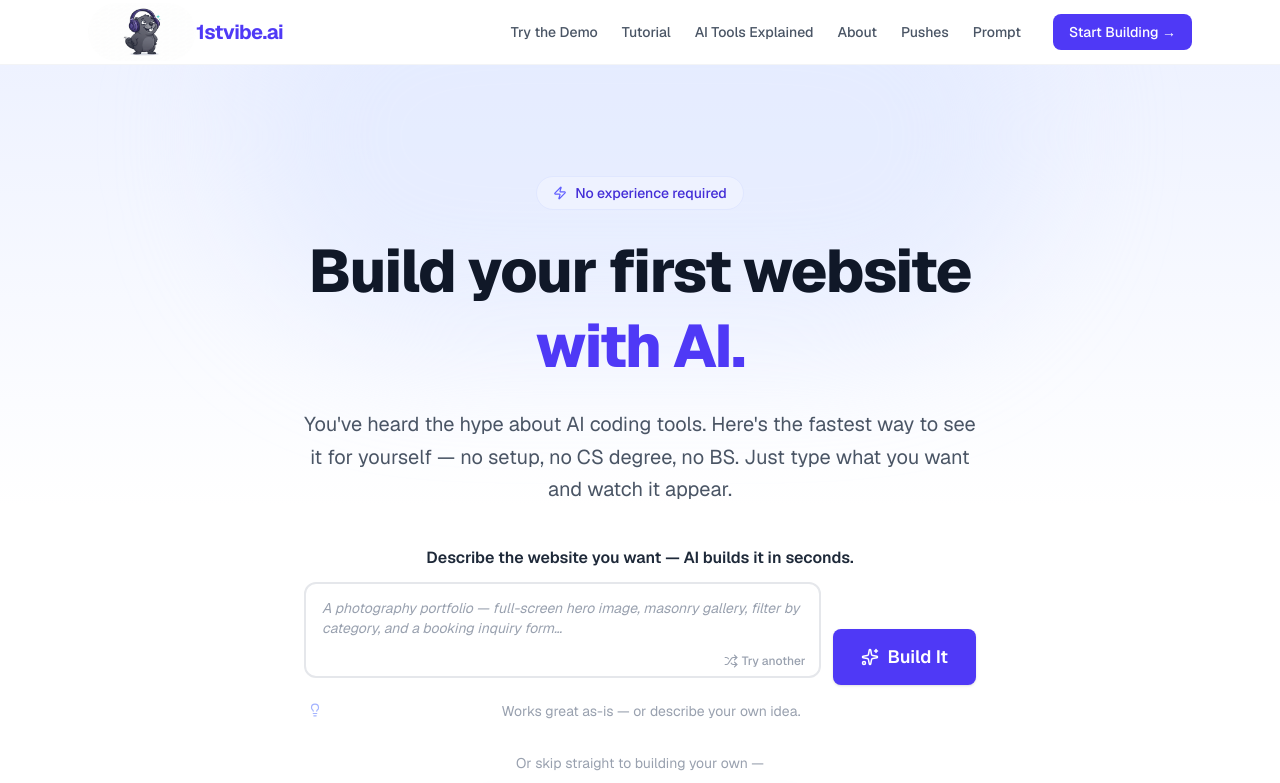
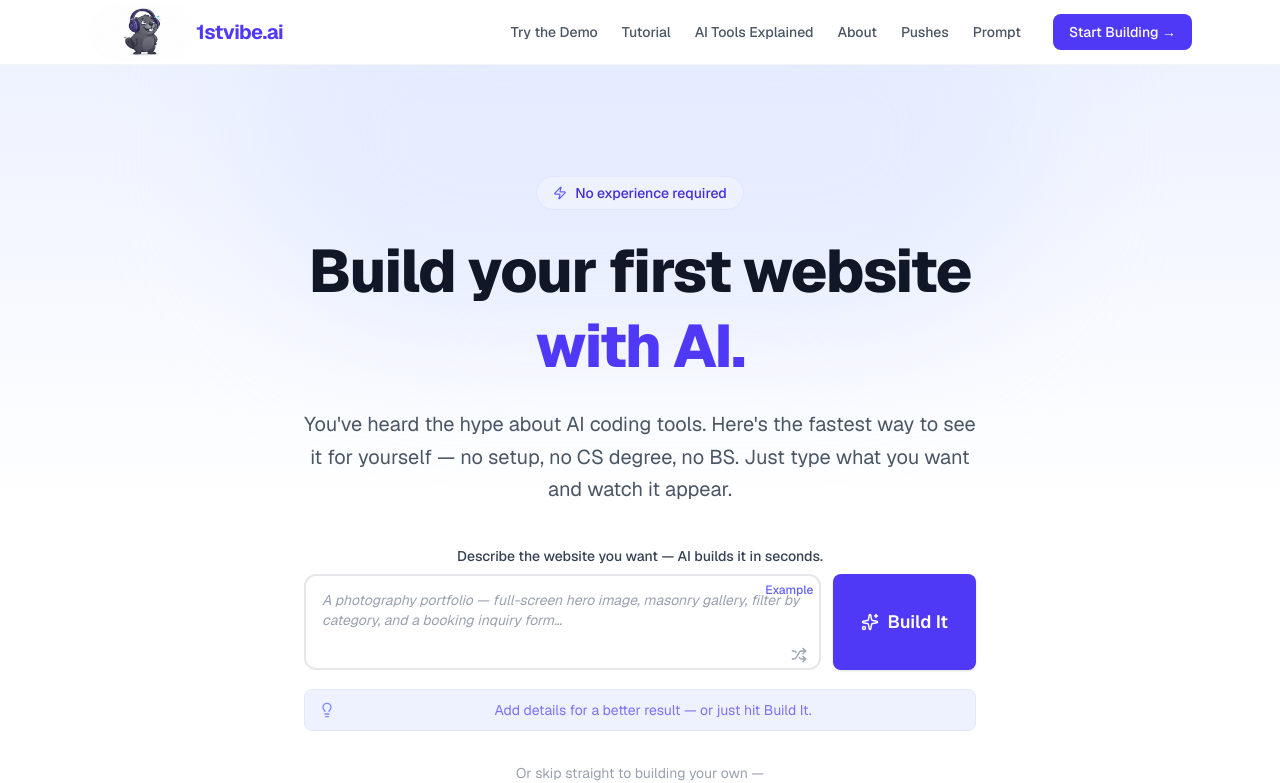
Before and after one commit to jaydubb74/1stvibe, a Next.js app: page / in a window 1280 px wide. Shown: the top 783 px of the page. Built offline with nearby package versions, Linux system fonts and the light colour scheme.

Commit message:
Revert "Polish DemoForm: remove clutter, fix proportions, quiet the callout"
This reverts commit b15360843939aa30d8976699ceb686fe02f91bdd.

```diff
--- a/components/demo/DemoForm.tsx
+++ b/components/demo/DemoForm.tsx
@@ -3,7 +3,7 @@
 import { useState, useEffect, useMemo, useRef } from "react";
 import { useRouter } from "next/navigation";
 import Button from "@/components/ui/Button";
-import { Sparkles, Loader2, Shuffle, Lightbulb } from "lucide-react";
+import { Sparkles, Loader2, Shuffle, Lightbulb, RefreshCw } from "lucide-react";
 import { cn } from "@/lib/utils";
 
 /** Rotating copy shown on the loading screen while waiting for the AI. */
@@ -219,7 +219,7 @@ export default function DemoForm() {
   return (
     <form onSubmit={handleSubmit} className="w-full max-w-2xl mx-auto">
       {/* Label */}
-      <label htmlFor="demo-prompt" className="block text-base font-semibold text-gray-800 mb-3">
+      <label htmlFor="demo-prompt" className="block text-sm font-medium text-gray-700 mb-2">
         Describe the website you want — AI builds it in seconds.
       </label>
 
@@ -245,15 +245,21 @@ export default function DemoForm() {
             }}
           />
 
+          {/* "Example" badge */}
+          {isDraftPrompt && (
+            <span className="absolute top-2 right-2 text-xs text-indigo-500 font-medium select-none pointer-events-none">
+              Example
+            </span>
+          )}
+
           {/* Shuffle button */}
           <button
             type="button"
             onClick={handleShuffle}
             title="Try a different example"
-            className="absolute bottom-2 right-2 flex items-center gap-1 text-gray-400 hover:text-indigo-600 hover:bg-indigo-50 active:scale-90 rounded-lg p-2 transition-all"
+            className="absolute bottom-2 right-2 text-gray-400 hover:text-indigo-600 hover:bg-indigo-50 active:scale-90 rounded-lg p-1.5 transition-all"
           >
-            <Shuffle size={14} />
-            <span className="text-xs font-medium">Try another</span>
+            <Shuffle size={16} />
           </button>
         </div>
 
@@ -261,24 +267,34 @@ export default function DemoForm() {
           type="submit"
           size="lg"
           disabled={!prompt.trim()}
-          className="w-full sm:w-auto sm:self-end whitespace-nowrap"
+          className="w-full sm:w-auto sm:self-start sm:h-24 whitespace-nowrap"
         >
           <Sparkles size={18} />
           Build It
         </Button>
       </div>
 
-      {/* Coaching hint */}
-      <div className="mt-4 flex items-start gap-2 px-1">
-        <Lightbulb size={14} className="text-indigo-300 shrink-0 mt-0.5" />
+      {/* Coaching callout */}
+      <div className="mt-3 flex items-center gap-2.5 rounded-lg bg-indigo-50 border border-indigo-100 px-3.5 py-2.5 min-h-[2.5rem]">
+        <Lightbulb size={16} className="text-indigo-400 shrink-0" />
         <p
           key={hasStartedTyping ? hintIndex : "default"}
-          className="text-sm text-gray-400 flex-1 animate-hint-swap"
+          className="text-sm text-indigo-600/70 flex-1 animate-hint-swap"
         >
           {hasStartedTyping
             ? COACHING_HINTS[hintIndex]
-            : "Works great as-is — or describe your own idea."}
+            : "Add details for a better result — or just hit Build It."}
         </p>
+        {hasStartedTyping && (
+          <button
+            type="button"
+            onClick={() => setHintIndex((prev) => (prev + 1) % COACHING_HINTS.length)}
+            title="Next tip"
+            className="text-indigo-300 hover:text-indigo-500 shrink-0 transition-colors"
+          >
+            <RefreshCw size={14} />
+          </button>
+        )}
       </div>
 
       {/* Detail chips */}
```
